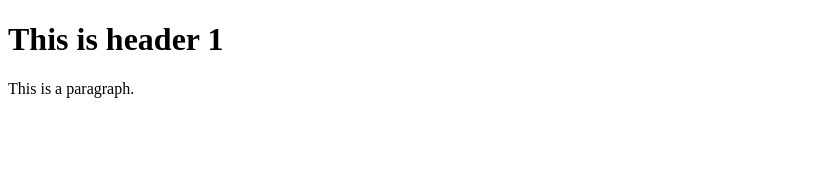
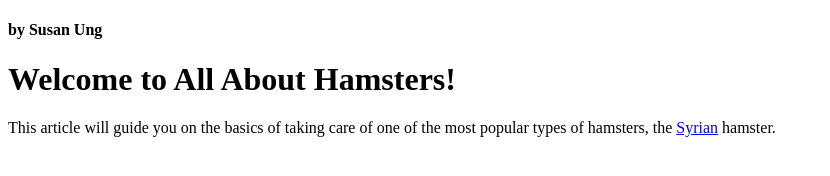
Before and after one commit to su2007/su2007.github.io, a plain HTML site: page index.html in a window 1280 px wide. Shown: the whole page, without its empty margins (0-830 px from the left). Drawn offline with Linux system fonts and the light colour scheme.

Commit message:
su2007.github.io

```diff
--- a/index.html
+++ b/index.html
@@ -1,10 +1,11 @@
 <!DOCTYPE html>
 <html>
 <head>
-<title>Hello!</title>
+<title>All About Hamsters</title>
 </head>
 <body>
-  <h1>This is header 1</h1>
-  <p>This is a paragraph.</p>
+  <h4>by Susan Ung</h3>
+  <h1>Welcome to All About Hamsters!</h1>
+  <p>This article will guide you on the basics of taking care of one of the most popular types of hamsters, the <a href="https://en.wikipedia.org/wiki/Golden_hamster" target="_blank">Syrian</a> hamster.</p>
 </body>
 </html>
```
